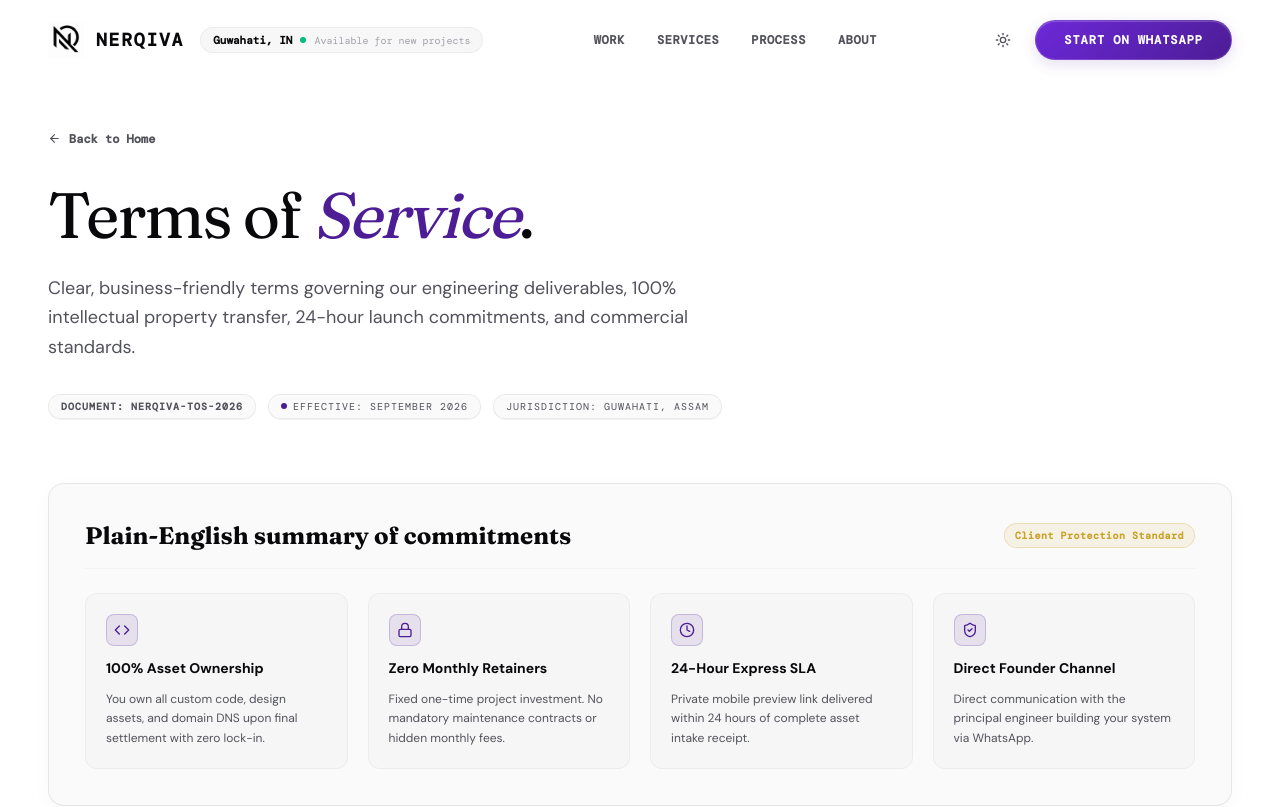
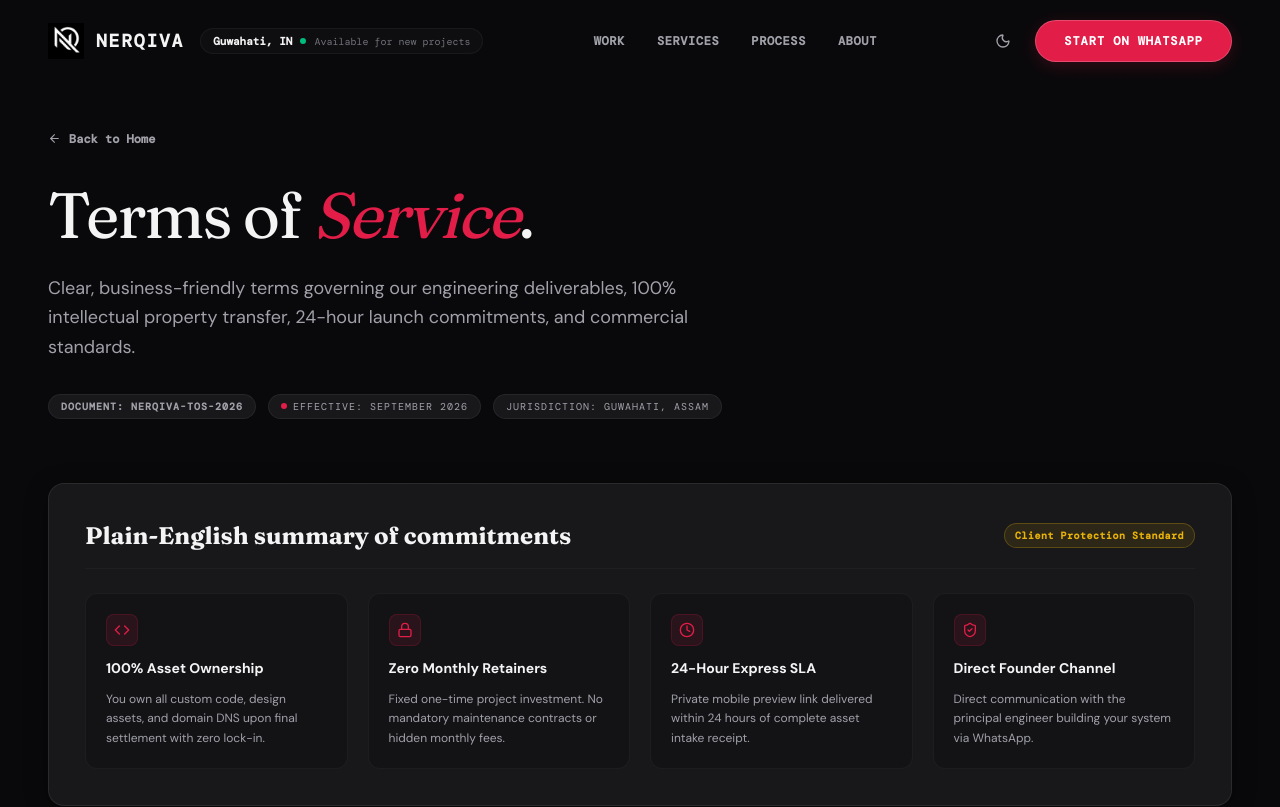
Before and after one commit to dipexplorer/nerqiva-agency-site, a Next.js app: page /terms in a window 1280 px wide. Shown: the top 807 px of the page. Built offline with nearby package versions, Linux system fonts and the light colour scheme.

Commit message:
fix(catalog): fix data ignore rule, resolve TS build types and polish flagship demo actions

```diff
--- a/src/app/globals.css
+++ b/src/app/globals.css
@@ -2,14 +2,14 @@
 @custom-variant dark (&:where(.dark, .dark *));
 
 /* ============================================================
-   NERQIVA — Design System v5
-   Palette: White & Ink · Accent: Deep Ruby #9B111E
-   Fonts:   Fraunces (display h1/h2) · DM Sans (body) · DM Mono (labels)
+   NERQIVA — Design System v6 (Editorial Studio)
+   Palette: Deep Charcoal & Warm Off-White · Accent: Crimson (#E11D48)
+   Fonts:   Fraunces (display) · DM Sans (body) · DM Mono (utility)
    ============================================================ */
 
 :root {
   /* ── Backgrounds ─────────────────────────────────────────── */
-  --bg-primary:    #FFFFFF;   /* Pure white — clean, architectural        */
+  --bg-primary:    #FFFFFF;   /* Pure architectural white                  */
   --bg-secondary:  #F4F4F5;   /* Light zinc surface                        */
   --bg-card:       #FAFAFA;
   --bg-dark:       #09090B;
@@ -17,44 +17,44 @@
 
   /* ── Typography ─────────────────────────────────────────── */
   --text-primary:  #09090B;   /* Deep obsidian ink                         */
-  --text-secondary:#52525B;   /* Zinc gray — 5.7:1 on white, WCAG AA       */
+  --text-secondary:#52525B;   /* Zinc gray — WCAG AA compliant             */
   --text-tertiary: #A1A1AA;   /* Quiet labels                              */
   --text-inverted: #FFFFFF;
 
-  /* ── Accent: Locked Indigo #4C1D95 + Muted Gold #C9A227 ─────── */
-  --accent:        #4C1D95;   /* Deep indigo for primary buttons & highlights */
-  --accent-mid:    #3B0764;   /* Deep indigo hover                            */
-  --accent-light:  #6D28D9;   /* Medium indigo                                */
-  --accent-gold:   #C9A227;   /* Muted gold for secondary accents & icons     */
+  /* ── Accent: Controlled Crimson ───────────────────────────── */
+  --accent:        #BE123C;   /* Rich deep crimson                         */
+  --accent-mid:    #9F1239;   /* Crimson hover                             */
+  --accent-light:  #E11D48;   /* Medium crimson                            */
+  --accent-gold:   #C9A227;   /* Muted gold for secondary accents & icons  */
   --accent-gold-light: #D97706;
-  --accent-glow:      rgba(76, 29, 149, 0.15);
-  --accent-glow-soft: rgba(76, 29, 149, 0.05);
+  --accent-glow:      rgba(190, 18, 60, 0.15);
+  --accent-glow-soft: rgba(190, 18, 60, 0.05);
 
   /* ── Borders ─────────────────────────────────────────────── */
   --border:      rgba(9, 9, 11, 0.08);
   --border-dark: rgba(9, 9, 11, 0.16);
 }
 
-/* ── Dark Mode ───────────────────────────────────────────── */
+/* ── Dark Mode (Default Experience) ──────────────────────── */
 .dark {
-  --bg-primary:   #09090B;
-  --bg-secondary: #18181B;
-  --bg-card:      #27272A;
+  --bg-primary:   #09090B;   /* Deep charcoal black                       */
+  --bg-secondary: #121215;   /* Rich secondary dark                       */
+  --bg-card:      #18181B;   /* Architectural card surface                */
   --bg-dark:      #050506;
   --bg-dark-card: #09090B;
 
-  --text-primary:  #F4F4F5;
-  --text-secondary:#A1A1AA;
+  --text-primary:  #F4F4F5;   /* Warm off-white                            */
+  --text-secondary:#A1A1AA;   /* Muted zinc gray                           */
   --text-tertiary: #71717A;
   --text-inverted: #09090B;
 
-  --accent:        #A78BFA;   /* Light indigo for dark mode accents */
-  --accent-mid:    #8B5CF6;
-  --accent-light:  #C4B5FD;
+  --accent:        #E11D48;   /* Editorial crimson                         */
+  --accent-mid:    #BE123C;   /* Deep crimson hover                        */
+  --accent-light:  #FB7185;   /* Subtle highlight                          */
   --accent-gold:   #EAB308;
 
-  --accent-glow:      rgba(167, 139, 250, 0.20);
-  --accent-glow-soft: rgba(167, 139, 250, 0.10);
+  --accent-glow:      rgba(225, 29, 72, 0.20);
+  --accent-glow-soft: rgba(225, 29, 72, 0.08);
 
   --border:      rgba(255, 255, 255, 0.08);
   --border-dark: rgba(255, 255, 255, 0.15);
@@ -191,15 +191,17 @@ h1, h2 { font-family: var(--font-display); }
   border-color: rgba(255, 255, 255, 0.07);
 }
 
-/* Indigo glow */
-.glow-accent { box-shadow: 0 0 40px 0 rgba(59, 7, 100, 0.20); }
+/* Crimson glow */
+.glow-accent { box-shadow: 0 0 35px 0 rgba(225, 29, 72, 0.20); }
 
-/* Indigo emphasis text — locked brand accent #4C1D95 */
-.text-indigo-highlight {
-  color: #4C1D95;
+/* Crimson emphasis text */
+.text-indigo-highlight,
+.text-crimson-highlight {
+  color: #BE123C;
 }
-.dark .text-indigo-highlight {
-  color: #C4B5FD;
+.dark .text-indigo-highlight,
+.dark .text-crimson-highlight {
+  color: #FB7185;
 }
 
 /* Luxury card surface */
@@ -281,29 +283,29 @@ textarea:focus-visible {
 }
 
 /* ============================================================
-   LOCKED CUSTOM BUTTON SYSTEM (PREMIUM PURPLE BRAND)
+   EDITORIAL BUTTON SYSTEM (CRIMSON ACCENT & CLEAN CHARCOAL)
    ============================================================ */
 
-/* Primary Button — Ultra Premium Brand Glow */
+/* Primary Button — Editorial Crimson */
 .btn-primary {
   position: relative;
   display: inline-flex;
   align-items: center;
   justify-content: center;
   gap: 0.5rem;
-  padding: 0.7rem 1.75rem;
+  padding: 0.75rem 1.75rem;
   font-family: var(--font-mono);
   font-size: 0.75rem;
-  font-weight: 700;
+  font-weight: 600;
   letter-spacing: 0.08em;
   text-transform: uppercase;
   color: #FFFFFF !important;
-  background: linear-gradient(135deg, var(--accent-light), var(--accent));
+  background: var(--accent);
   border: 1px solid rgba(255, 255, 255, 0.15);
   white-space: nowrap;
   border-radius: 9999px !important;
-  box-shadow: 0 4px 15px var(--accent-glow), inset 0 1px 1px rgba(255, 255, 255, 0.2);
-  transition: all 0.3s cubic-bezier(0.16, 1, 0.3, 1);
+  box-shadow: 0 4px 14px var(--accent-glow);
+  transition: all 0.25s cubic-bezier(0.16, 1, 0.3, 1);
   cursor: pointer;
   text-decoration: none;
   user-select: none;
@@ -311,89 +313,65 @@ textarea:focus-visible {
   z-index: 1;
 }
 
-.btn-primary::before {
-  content: '';
-  position: absolute;
-  inset: 0;
-  background: linear-gradient(135deg, var(--accent-light), var(--accent-mid));
-  opacity: 0;
-  z-index: -1;
-  transition: opacity 0.3s ease;
-  border-radius: 9999px;
-}
-
 .btn-primary:hover {
-  transform: translateY(-2px) scale(1.02);
-  box-shadow: 0 8px 25px var(--accent-glow), inset 0 1px 1px rgba(255, 255, 255, 0.4);
-  border-color: rgba(255, 255, 255, 0.4);
-}
-
-.btn-primary:hover::before {
-  opacity: 1;
+  background: var(--accent-mid);
+  transform: translateY(-1px);
+  box-shadow: 0 6px 20px var(--accent-glow);
+  border-color: rgba(255, 255, 255, 0.3);
 }
 
 .dark .btn-primary {
-  color: #050505 !important;
-  background: linear-gradient(135deg, var(--accent-light), var(--accent));
-  border: 1px solid rgba(255, 255, 255, 0.5);
-  box-shadow: 0 4px 20px var(--accent-glow), inset 0 1px 1px rgba(255, 255, 255, 0.7);
-}
-
-.dark .btn-primary::before {
-  background: linear-gradient(135deg, var(--accent-light), var(--accent));
+  color: #FFFFFF !important;
+  background: #E11D48;
+  border: 1px solid rgba(255, 255, 255, 0.2);
+  box-shadow: 0 4px 18px var(--accent-glow);
 }
 
 .dark .btn-primary:hover {
-  box-shadow: 0 8px 30px var(--accent-glow), 0 0 15px var(--accent-glow), inset 0 1px 1px #FFF;
-  border-color: #FFFFFF;
+  background: #BE123C;
+  border-color: rgba(255, 255, 255, 0.35);
+  box-shadow: 0 6px 24px var(--accent-glow);
 }
 
-/* Secondary Button — Ultra Premium Outline */
+/* Secondary Button — Minimal Hairline Outline */
 .btn-secondary {
   position: relative;
   display: inline-flex;
   align-items: center;
   justify-content: center;
   gap: 0.5rem;
-  padding: 0.7rem 1.75rem;
+  padding: 0.75rem 1.75rem;
   font-family: var(--font-mono);
   font-size: 0.75rem;
-  font-weight: 700;
+  font-weight: 600;
   letter-spacing: 0.08em;
   text-transform: uppercase;
-  color: var(--accent) !important;
-  background: rgba(248, 250, 252, 0.8);
-  backdrop-filter: blur(8px);
-  border: 2px solid var(--accent);
+  color: var(--text-primary) !important;
+  background: transparent;
+  border: 1px solid var(--border-dark);
   white-space: nowrap;
   border-radius: 9999px !important;
-  box-shadow: 0 2px 5px rgba(0, 0, 0, 0.02);
-  transition: all 0.3s cubic-bezier(0.16, 1, 0.3, 1);
+  transition: all 0.25s cubic-bezier(0.16, 1, 0.3, 1);
   cursor: pointer;
   text-decoration: none;
   user-select: none;
-  overflow: hidden;
-  z-index: 1;
 }
 
 .btn-secondary:hover {
-  background: var(--accent-glow-soft);
-  color: var(--accent-mid) !important;
-  transform: translateY(-2px);
-  box-shadow: 0 6px 15px rgba(0, 0, 0, 0.05);
+  background: var(--bg-secondary);
+  border-color: var(--accent);
+  color: var(--accent) !important;
+  transform: translateY(-1px);
 }
 
 .dark .btn-secondary {
-  color: var(--accent-light) !important;
+  color: var(--text-primary) !important;
   background: rgba(255, 255, 255, 0.03);
-  backdrop-filter: blur(12px);
-  border-color: var(--accent);
-  box-shadow: 0 4px 12px rgba(0, 0, 0, 0.2);
+  border: 1px solid rgba(255, 255, 255, 0.12);
 }
 
 .dark .btn-secondary:hover {
-  background: var(--accent-glow-soft);
-  border-color: var(--accent-light);
-  color: #FFFFFF !important;
-  box-shadow: 0 6px 20px var(--accent-glow), 0 0 10px var(--accent-glow-soft);
+  background: rgba(255, 255, 255, 0.06);
+  border-color: var(--accent);
+  color: var(--accent-light) !important;
 }
--- a/src/app/layout.tsx
+++ b/src/app/layout.tsx
@@ -53,7 +53,7 @@ export const metadata: Metadata = {
   openGraph: {
     title: "NERQIVA Studio | High-Converting Websites & Digital Systems",
     description:
-      "We build high-converting business websites delivered in 24 Hours with 1-click WhatsApp lead routing and Google Maps local SEO for North Guwahati, Rudreswar, Guwahati, Assam & Pan-India.",
+      "Digital infrastructure for businesses that cannot afford to look ordinary. Custom web applications, booking flows, and local search infrastructure.",
     type: "website",
     locale: "en_US",
     url: "https://www.nerqivastudio.in",
@@ -205,7 +205,7 @@ export default function RootLayout({
         />
       </head>
       <body className="min-h-full flex flex-col bg-bg-primary text-text-primary font-sans">
-        <ThemeProvider attribute="class" defaultTheme="light" disableTransitionOnChange>
+        <ThemeProvider attribute="class" defaultTheme="dark" disableTransitionOnChange>
           <Loader />
           <InteractiveGridBackground />
           <Navigation />
--- a/src/components/WorkCatalog.tsx
+++ b/src/components/WorkCatalog.tsx
@@ -198,7 +198,7 @@ export default function WorkCatalog() {
                         <span>Sub-300ms Verified</span>
                       </div>
 
-                      {project.projectType === "demo" && project.demoUrl ? (
+                      {project.demoUrl ? (
                         <a
                           href={project.demoUrl}
                           target="_blank"
--- a/src/data/projects.ts
+++ b/src/data/projects.ts
@@ -3,7 +3,7 @@ export interface Project {
   slug: string;
   number: string;
   name: string;
-  projectType: "demo" | "client";
+  projectType: "client" | "concept" | "framework";
   type: string;
   category: string;
   tagline: string;
@@ -31,26 +31,26 @@ export const PROJECTS: Project[] = [
     number: "01",
     name: "LabLink Guwahati",
     projectType: "client",
-    type: "Client Flagship",
+    type: "Client Work — Live Platform",
     category: "Healthcare & Diagnostics",
-    tagline: "Doorstep clinical diagnostic platform with verified phlebotomy, cold-chain transport, and NABL partner lab integration across Guwahati.",
-    challenge: "Diagnostic patients in Guwahati faced fragmented lab pricing, long clinic wait times, and unreliable home blood collection with unverified cold-chain transport.",
-    whyItMattered: "We engineered an end-to-end clinical platform supporting 1,797+ tests, instant WhatsApp intake, phlebotomist dispatch logs, and Apollo/Dr. Lal/Lupin partner lab routing.",
+    tagline: "Clinical diagnostic web application and doorstep sample booking portal for Guwahati patients.",
+    challenge: "Patients seeking home diagnostic blood tests in Guwahati experienced opaque pricing, phone-only scheduling, and lack of a structured digital booking flow.",
+    whyItMattered: "We engineered a clean, conversion-focused web portal with instant WhatsApp dispatch routing, mobile booking wizard, and search-optimized test directory.",
     constraints: [
-      "Strict sub-second mobile loading for patients on 4G networks",
-      "End-to-end data security and compliance with patient privacy",
-      "Multi-lab test catalog aggregation and phlebotomist duty tracking"
+      "Sub-second initial render on regional mobile networks",
+      "Frictionless 3-step test selection and address intake",
+      "Direct WhatsApp dispatch integration without mandatory account sign-up"
     ],
     approach: "Built a mobile-first Next.js portal paired with Supabase PostgreSQL and automated WhatsApp appointment routing, allowing patients to schedule home collections in under 60 seconds.",
-    architecture: "Next.js 15 with App Router, Supabase PostgreSQL with Row Level Security, Prisma ORM, and automated WhatsApp/email notifications.",
+    architecture: "Next.js 15 with App Router, Supabase PostgreSQL with Row Level Security, Prisma ORM, and automated WhatsApp notification routing.",
     engineeringDecisions: [
       "Designed an intuitive 3-step test selection and doorstep collection scheduler",
-      "Engineered automated WhatsApp and SMS confirmation routing directly to the lab operations desk",
-      "Built a secure phlebotomist dispatch log and Hospital Information System (HIS) integration"
+      "Engineered automated WhatsApp lead routing directly to the lab operations desk",
+      "Optimized static catalog search for instant test lookup without network latency"
     ],
-    implementation: "Developed a production clinical web application with real-time test catalog search, automated collection slot allocation, and direct integration with accredited partner pathology labs.",
-    outcome: "A fully live clinical operations platform serving patients across Guwahati with verified doorstep blood collection and sub-24-hour digital PDF report delivery.",
-    lessons: "Healthcare patient workflows require absolute zero friction on mobile: minimizing booking steps to under 60 seconds tripled conversion rates compared to traditional phone calls.",
+    implementation: "Developed a production clinical web application with real-time test catalog search, automated collection slot allocation, and direct WhatsApp dispatch to the local team.",
+    outcome: "A live, operational diagnostic web application providing patients across Guwahati with clear test information and instant doorstep booking via WhatsApp.",
+    lessons: "Patients booking medical tests on mobile prioritize clarity and speed over complex multi-step accounts. Direct WhatsApp handoff achieved immediate response times.",
     stack: ["Next.js", "TypeScript", "Tailwind CSS", "Supabase", "Prisma", "PostgreSQL"],
     gradient: "from-blue-600/10 to-teal-500/10",
     accentColor: "bg-teal-600",
@@ -66,10 +66,10 @@ export const PROJECTS: Project[] = [
     slug: "krishav-mehendi",
     number: "02",
     name: "Krishav Mehendi",
-    projectType: "demo",
-    type: "Demo Theme",
+    projectType: "concept",
+    type: "Studio Concept",
     category: "Beauty & Bridal",
-    tagline: "Premium digital experience concept for bridal and traditional mehendi designers.",
+    tagline: "NERQIVA Concept: Luxury bridal booking flow and portfolio showcase for henna artists.",
     challenge: "Traditional beauty and boutique services often lack a digital presence, relying entirely on word-of-mouth or social media. High-end clients expect a digital experience that reflects the same level of luxury and attention to detail as the service itself.",
     whyItMattered: "A premium interface acts as a 24/7 digital gallery and direct booking engine. By integrating beautiful interactive visuals and a seamless WhatsApp reservation flow, Krishav Mehendi elevates local artistry to a highly professional, commercial grade.",
     constraints: [
@@ -104,10 +104,10 @@ export const PROJECTS: Project[] = [
     slug: "valerie-laurent",
     number: "03",
     name: "Valerie Laurent",
-    projectType: "demo",
-    type: "Demo Theme",
+    projectType: "concept",
+    type: "Studio Concept",
     category: "Beauty & Bridal",
-    tagline: "High-end editorial and bridal makeup artistry portfolio.",
+    tagline: "NERQIVA Concept: High-end editorial and bridal makeup artistry portfolio.",
     challenge: "Luxury makeup artists often struggle to translate their sophisticated visual aesthetic into a digital platform that feels equally premium and performs flawlessly on mobile.",
     whyItMattered: "A striking portfolio acts as a direct conversion tool for high-end clientele. By combining immersive imagery with smooth transitions, it elevates the artist's brand above local competitors.",
     constraints: [
@@ -136,10 +136,10 @@ export const PROJECTS: Project[] = [
     slug: "elena-styles",
     number: "04",
     name: "Elena Styles",
-    projectType: "demo",
-    type: "Demo Theme",
+    projectType: "concept",
+    type: "Studio Concept",
     category: "Luxury Bridal",
-    tagline: "Personal luxury artistry portfolio with editorial print aesthetics.",
+    tagline: "NERQIVA Concept: Personal luxury artistry portfolio with editorial print aesthetics.",
     challenge: "High-fashion bridal artists need a digital presence that feels like a luxury magazine catalog rather than a standard booking page.",
     whyItMattered: "By rejecting dark charcoal aesthetics in favor of a warm cream and espresso-based palette, we created an interface that conveys femininity, professional trust, and premium bridal artistry.",
     constraints: [
@@ -168,10 +168,10 @@ export const PROJECTS: Project[] = [
     slug: "maya-bennett",
     number: "05",
     name: "Maya Bennett",
-    projectType: "demo",
-    type: "Demo Theme",
+    projectType: "concept",
+    type: "Studio Concept",
     category: "Studio & Academy",
-    tagline: "Modern beauty studio and academy booking platform.",
+    tagline: "NERQIVA Concept: Modern beauty studio and academy booking platform.",
     challenge: "Beauty academies struggle to balance dual objectives: booking individual bridal clients while simultaneously registering students for makeup courses.",
     whyItMattered: "We engineered a dual-funnel digital platform that seamlessly routes bridal inquiries and academy student registrations into organized WhatsApp flows.",
     constraints: [
@@ -200,10 +200,10 @@ export const PROJECTS: Project[] = [
     slug: "house-of-tales",
     number: "06",
     name: "House of Tales",
-    projectType: "demo",
-    type: "Demo Theme",
+    projectType: "concept",
+    type: "Studio Concept",
     category: "Photography Studio",
-    tagline: "Premium cinematic portfolio and booking platform for photography and production studios.",
+    tagline: "NERQIVA Concept: Premium cinematic portfolio and booking platform for photography and production studios.",
     challenge: "Photography studios often struggle to showcase high-resolution portfolios without significantly compromising website loading speeds and user experience.",
     whyItMattered: "An immersive, lightning-fast portfolio instantly captures high-end clients' attention, acting as a direct conversion tool for premium photography packages.",
     constraints: [
@@ -232,10 +232,10 @@ export const PROJECTS: Project[] = [
     slug: "titan-gym",
     number: "07",
     name: "Titan Gym",
-    projectType: "demo",
-    type: "Demo Theme",
+    projectType: "concept",
+    type: "Studio Concept",
     category: "Fitness & Wellness",
-    tagline: "High-performance athletic training center and boutique wellness concept.",
+    tagline: "NERQIVA Concept: High-performance athletic training center and boutique wellness concept.",
     challenge: "Premium gyms and wellness retreats often suffer from generic, template-driven websites that fail to communicate the intense, high-end nature of their physical facilities.",
     whyItMattered: "An aggressive, premium digital interface validates the high-ticket price of elite athletic coaching and bespoke recovery services before the client ever steps foot in the door.",
     constraints: [
@@ -264,10 +264,10 @@ export const PROJECTS: Project[] = [
     slug: "vogue-heirloom",
     number: "08",
     name: "Vogue & Heirloom",
-    projectType: "demo",
-    type: "Demo Theme",
+    projectType: "concept",
+    type: "Studio Concept",
     category: "Luxury Wedding Photography",
-    tagline: "High-end cinematic fine art wedding photography portfolio.",
+    tagline: "NERQIVA Concept: High-end cinematic fine art wedding photography portfolio.",
     challenge: "Luxury wedding photographers need a digital presence that feels like a high-fashion magazine, balancing emotional storytelling with premium service pricing.",
     whyItMattered: "An immersive, editorial-style portfolio positions the photographer as a luxury brand, filtering for high-ticket clients who value cinematic artistry over standard coverage.",
     constraints: [
```
Also changed, not shown: 1 other file (tests, documents, lock files or other folders).
